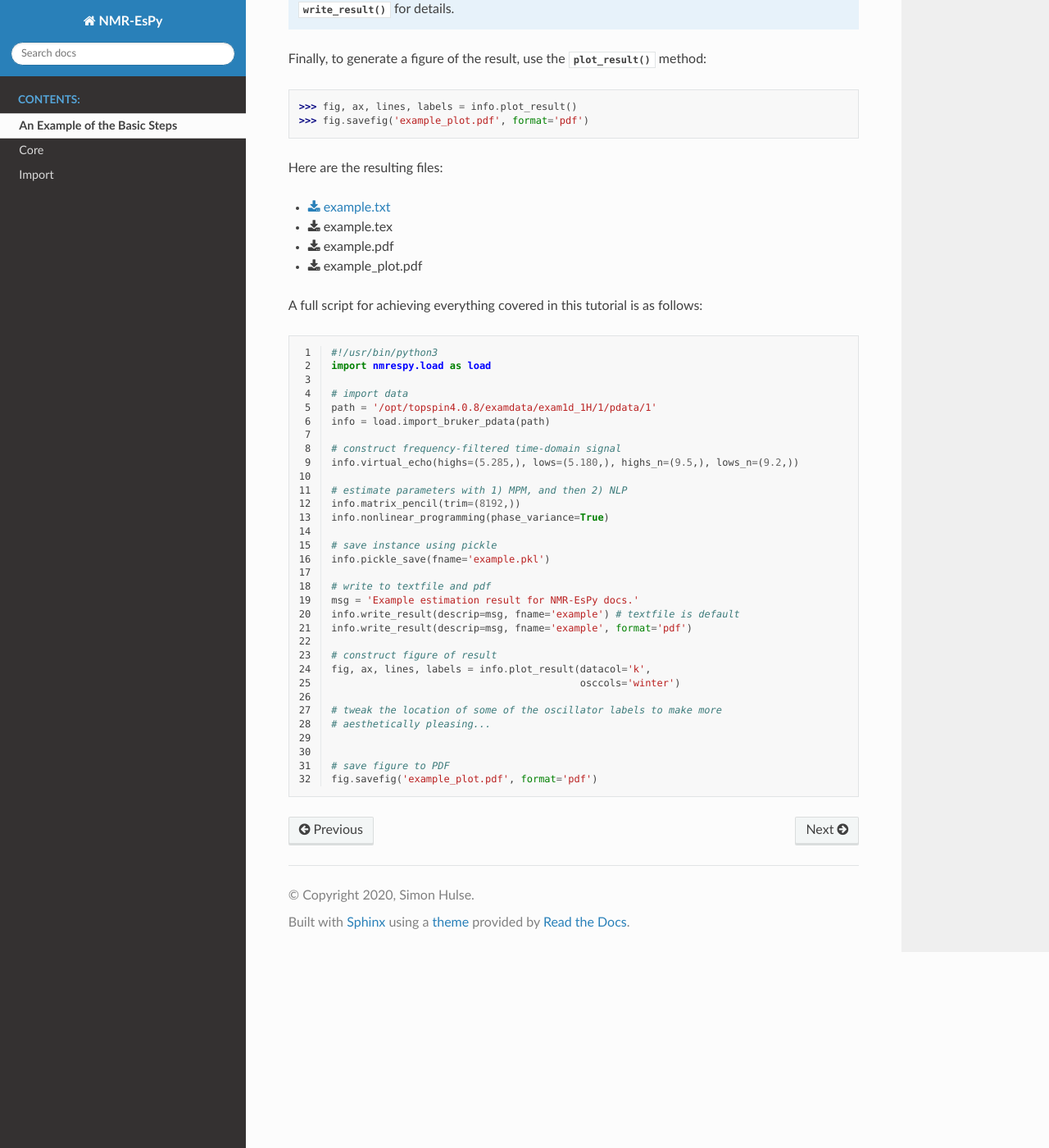
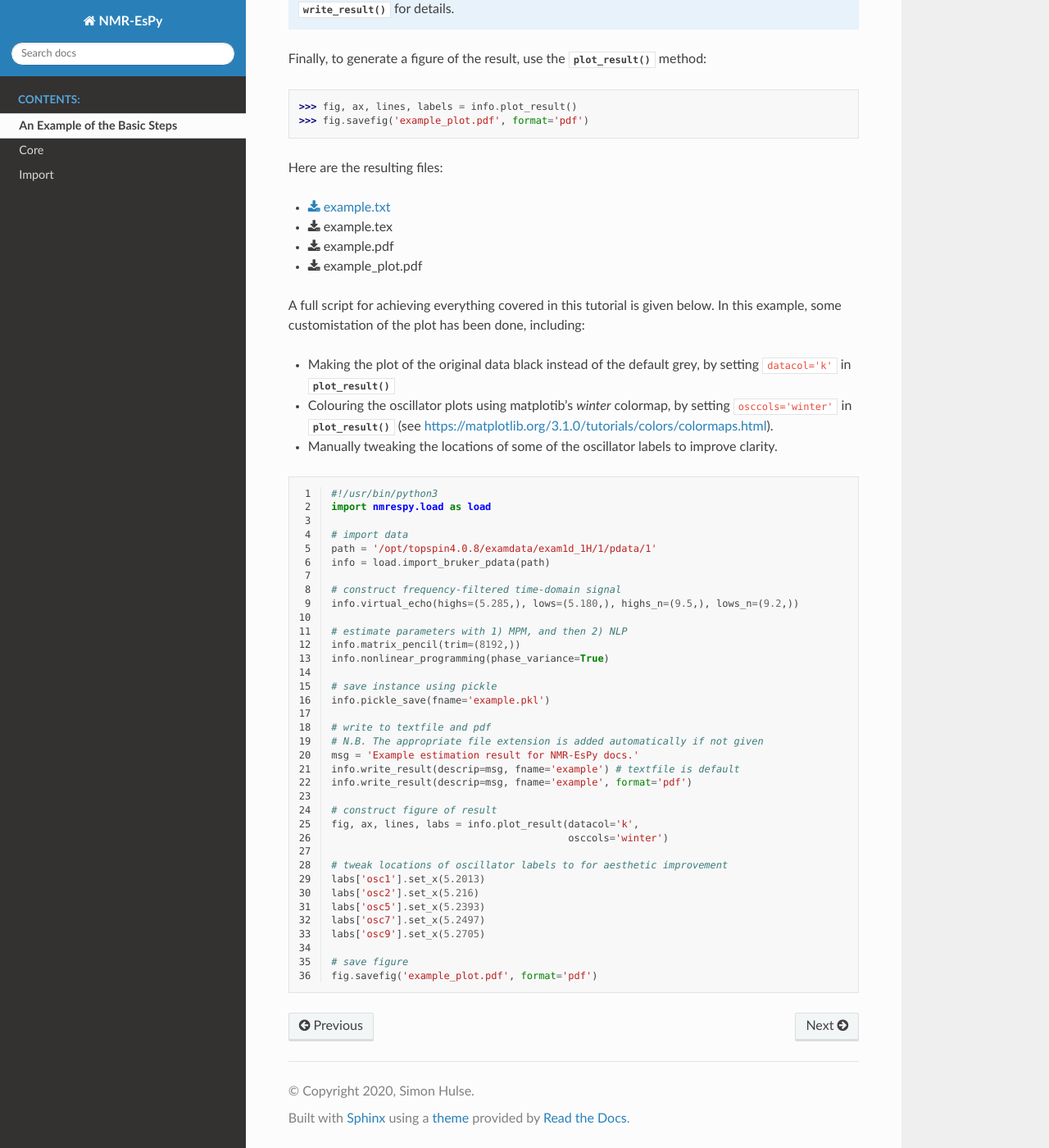
Before and after one commit to foroozandehgroup/NMR-EsPy, a Sphinx documentation site: the page built from docs/examples.rst, in a window 1280 px wide and 1400 px high, scrolled down 4253 px. Shown: the whole window at 82% size. Built offline with Sphinx 7.4.7 and the Read the Docs theme 2.0.0, drawn with Linux system fonts in a browser that asks for light colours; formulas are drawn with MathJax 3.

Commit message:
Added logo

```diff
--- a/README.rst
+++ b/README.rst
@@ -1 +1,5 @@
-README to be made soon...
+.. image:: nmrespy/pics/nmrespy_full.png
+   :height: 2129px
+   :width: 3599px
+   :scale: 10 %
+   :align: center
--- a/docs/examples.rst
+++ b/docs/examples.rst
@@ -228,7 +228,16 @@
 * :download:`example.pdf <_static/example.pdf>`
 * :download:`example_plot.pdf <_static/example_plot.pdf>`
 
-A full script for achieving everything covered in this tutorial is as follows:
+A full script for achieving everything covered in this tutorial is given below.
+In this example, some customistation of the plot has been done, including:
+
+* Making the plot of the original data black instead of the default grey, by
+  setting ``datacol='k'`` in :py:meth:`~nmrespy.core.plot_result`
+* Colouring the oscillator plots using matplotib's `winter` colormap, by
+  setting ``osccols='winter'`` in :py:meth:`~nmrespy.core.plot_result`
+  (see https://matplotlib.org/3.1.0/tutorials/colors/colormaps.html).
+* Manually tweaking the locations of some of the oscillator labels to improve
+  clarity.
 
 .. code-block:: python
    :linenos:
@@ -251,17 +260,21 @@
    info.pickle_save(fname='example.pkl')
 
    # write to textfile and pdf
+   # N.B. The appropriate file extension is added automatically if not given
    msg = 'Example estimation result for NMR-EsPy docs.'
    info.write_result(descrip=msg, fname='example') # textfile is default
    info.write_result(descrip=msg, fname='example', format='pdf')
 
    # construct figure of result
-   fig, ax, lines, labels = info.plot_result(datacol='k',
-                                             osccols='winter')
+   fig, ax, lines, labs = info.plot_result(datacol='k',
+                                           osccols='winter')
 
-   # tweak the location of some of the oscillator labels to make more
-   # aesthetically pleasing...
+   # tweak locations of oscillator labels to for aesthetic improvement
+   labs['osc1'].set_x(5.2013)
+   labs['osc2'].set_x(5.216)
+   labs['osc5'].set_x(5.2393)
+   labs['osc7'].set_x(5.2497)
+   labs['osc9'].set_x(5.2705)
 
-
-   # save figure to PDF
+   # save figure
    fig.savefig('example_plot.pdf', format='pdf')
--- a/docs/index.rst
+++ b/docs/index.rst
@@ -35,6 +35,12 @@
 Welcome to NMR-EsPy's documentation!
 ====================================
 
+.. image:: ../nmrespy/pics/nmrespy_full.png
+   :height: 2129px
+   :width: 3599px
+   :scale: 10 %
+   :align: center
+
 .. toctree::
    :maxdepth: 2
    :caption: Contents:
```
